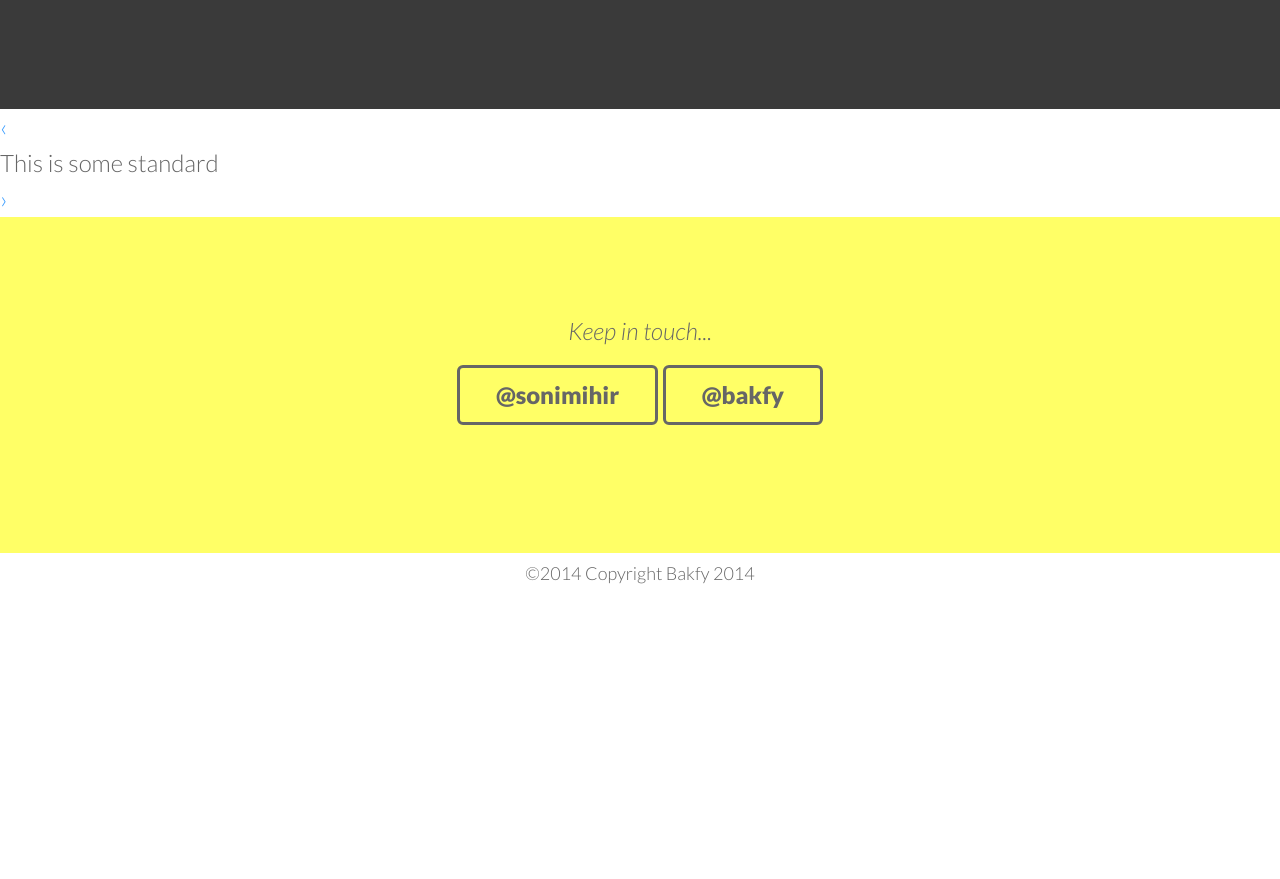
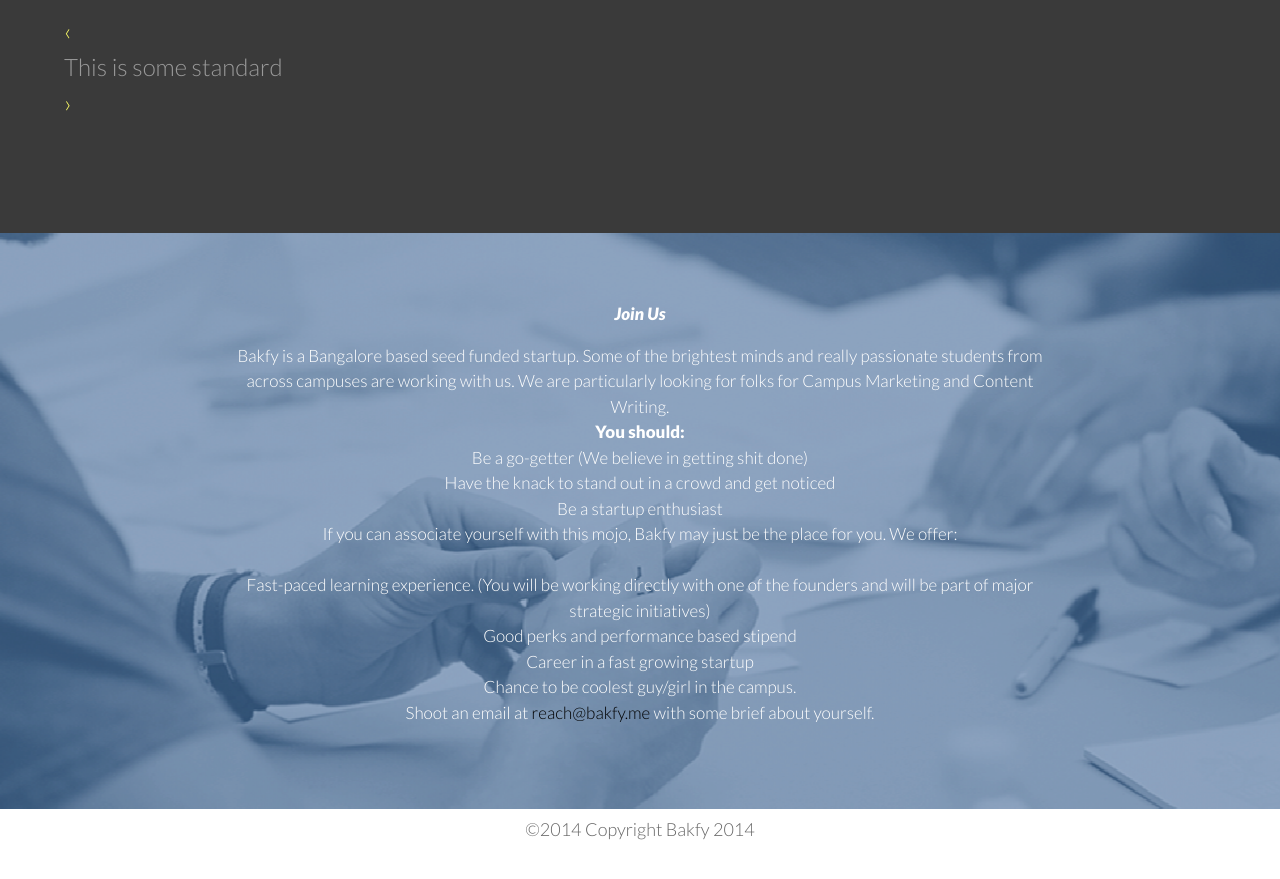
Before and after one commit to mihirsoni/bakfy, a plain HTML site: page index.html in a window 1280 px wide. Shown: the part 1863-2742 px from the top of the page. Before the commit the page ends 2516 px from the top, so only its background shows below. Drawn offline with Linux system fonts and the light colour scheme; files whose address does not match are found by name; a web font is replaced by a local one.

Commit message:
Added Join Us image & it's content

```diff
--- a/css/style.css
+++ b/css/style.css
@@ -1,5 +1,13 @@
 .top {
     background: url("../images/home-background.png") center no-repeat #6EBD63
+}
+.joinUs {
+    background: url("../images/join-Us.png") center no-repeat;
+    color:white;
+    font-size: 17px;
+}
+.joinUs a {
+    color:black;
 }
 .logo {
     height:199px;
--- a/index.html
+++ b/index.html
@@ -68,11 +68,8 @@
                         <p>Being an offline dictionary, access plethora of words even when you're not connected to the Internet.</p>
                     </div>
                 </div>
-
-            </div>
-
-        </section>
-        <div class="nonImageContent" style="width:100%">
+                <div class="row nonImageContent">
+                    <div class="col-sm-12">
                         <div class="carousel">
                             <a href="#" class="prev">&lsaquo;</a>
                                 <ul style="width:500px">
@@ -82,27 +79,37 @@
                             <a href="#" class="next">&rsaquo;</a>
                         </div>
                     </div>
-        <section class="skin-primary cf">
+                </div>
+            </div>
+        </section>
+        <section class="joinUs">
             <div class="wrapper">
-
-
                 <div class="row">
                     <div class="col-sm-12 text-center">
-                        <p><em>Keep in touch...</em></p>
-                        <a class="btn" target="_blank" href="https://twitter.com/intent/user?screen_name=sonimihir">@sonimihir</a>
-                        <a class="btn" target="_blank" href="#">@bakfy</a>
+                        <p><i><b>Join Us</i></b></p>
+                      Bakfy is a Bangalore based seed funded startup. Some of the brightest minds and really passionate students from across campuses are working with us. We are particularly looking for folks for Campus Marketing and Content Writing.
+                      <br/><b>You should:</b>
+                    <br/> Be a go-getter (We believe in getting shit done)
+                    <br/> Have the knack to stand out in a crowd and get noticed
+                    <br/> Be a startup enthusiast
+                    <br/>
+                    If you can associate yourself with this mojo, Bakfy may just be the place for you. We offer:
+                    <br/>
+                    <br/> Fast-paced learning experience. (You will be working directly with one of the founders and will be part of major strategic initiatives)
+                    <br/> Good perks and performance based stipend
+                    <br/> Career in a fast growing startup
+                    <br/> Chance to be coolest guy/girl in the campus.
+                    <br/>Shoot an email at <a href="mailto:reach@bakfy.me">reach@bakfy.me</a> with some brief about yourself.
                     </div>
                 </div>
             </div>
         </section>
     </main>
-
     <footer class="skin-light cf">
         <div class="wrapper text-center">
             <p><small>©2014 Copyright Bakfy 2014</small></p>
         </div>
     </footer>
-
     <script src="js/jquery.min.js"></script>
     <script>window.jQuery || document.write('<script src="/js//jquery-1.10.1.min.js"><\/script>')</script>
     <script src="js/scrollto.min.js"></script>
@@ -110,8 +117,6 @@
     <script src="js/jquery.videoBG.js"></script>
     <script src="js/jcarousellite.min.js"></script>
     <script src="js/main.js"></script>
-
-
   <script>
    $(function() {
             $(".nonImageContent .carousel").jCarouselLite({
@@ -122,5 +127,4 @@
             });
         });
 </script>
-
 </body></html>
```
Also changed, not shown: images/join-Us.png (added). Lines whose indentation alone changed are shown as unchanged.
